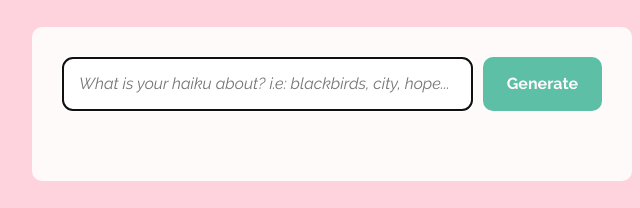
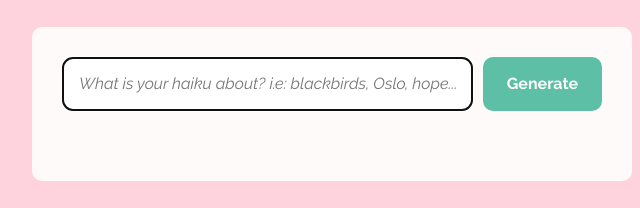
Before and after one commit to jkdcode/AI-Generator, a plain HTML site: page index.html in a window 1280 px wide. Shown: the part 294-502 px from the top of the page, 308-948 px from the left. Drawn offline with nearby package versions, Linux system fonts and the light colour scheme; a web font is replaced by a local one.

Commit message:
update to placeholder text in form

```diff
--- a/index.html
+++ b/index.html
@@ -45,7 +45,7 @@
         <form id="poem-generator-form">
           <input
             type="text"
-            placeholder="What is your haiku about? i.e: blackbirds, city, hope..."
+            placeholder="What is your haiku about? i.e: blackbirds, Oslo, hope..."
             autofocus
             required
             autocomplete="off"
```
